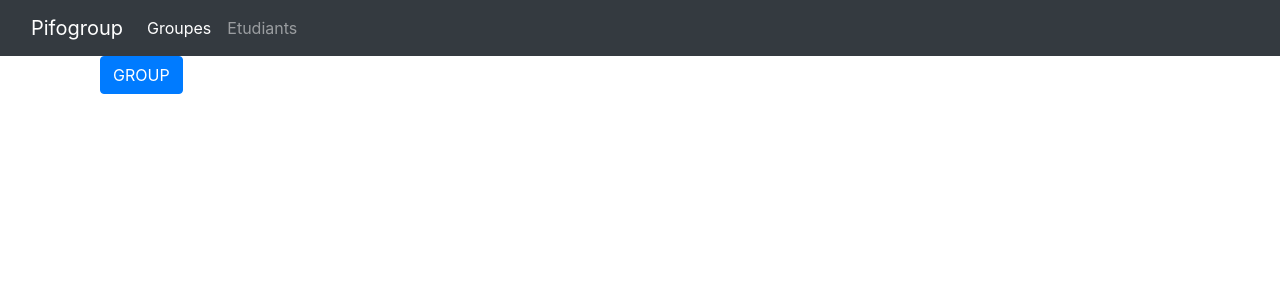
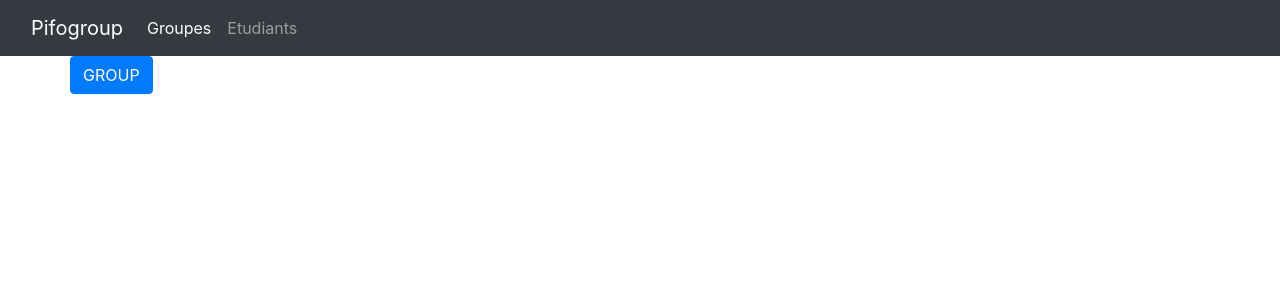
Before and after one commit to Lrt95/groupRandomCreator, an Angular app: page /groups in a window 1280 px wide. Shown: the top 300 px of the page. Built offline with nearby package versions, Linux system fonts and the light colour scheme.

Commit message:
modif style

```diff
--- a/src/app/app.component.html
+++ b/src/app/app.component.html
@@ -1,8 +1,2 @@
 <app-header></app-header>
-<div class="container">
-  <div class="row">
-    <div class="col-md-12">
-      <router-outlet></router-outlet>
-    </div>
-  </div>
-</div>
+<router-outlet></router-outlet>
--- a/src/app/group/group.component.html
+++ b/src/app/group/group.component.html
@@ -1,22 +1,21 @@
 <div class="container">
   <div *ngIf="!groupSelect" class="row">
-    <div class="col-md-12">
+    <div class="align-items-md-center">
       <button class="btn btn-primary" (click)="onGroup()">GROUP</button>
     </div>
   </div>
   <div class="row">
-    <div class="col-md-12">
       <ul class="list-group list-group-horizontal">
-        <li class="list-group-item" style="margin: 5px" *ngFor="let group of groupService.groups">
-          <div class="col-xs-2">
+        <li class="list-group-item" style="margin: 5px; width: 190px" *ngFor="let group of groupService.groups">
             <p>Groupe : {{ group.groupName }}</p>
-            <p *ngFor="let member of group.member"><img [src]="member.imagePath" height="50" width="50" >{{ member.name }}</p>
-          </div>
+            <div *ngFor="let member of group.member">
+              <img [src]="member.imagePath" height="50" width="50" >
+              <p>{{ member.name }}</p>
+            </div>
         </li>
       </ul>
-    </div>
-    <div class="align-self-md-center">
-      <button *ngIf="groupSelect" class="btn btn-primary" (click)="onClearGroup()">Clear Groups</button>
-    </div>
+  </div>
+  <div >
+    <button *ngIf="groupSelect" class="btn btn-primary" (click)="onClearGroup()">Clear Groups</button>
   </div>
 </div>
```
Also changed, not shown: 1 other file (tests, documents, lock files or other folders).
